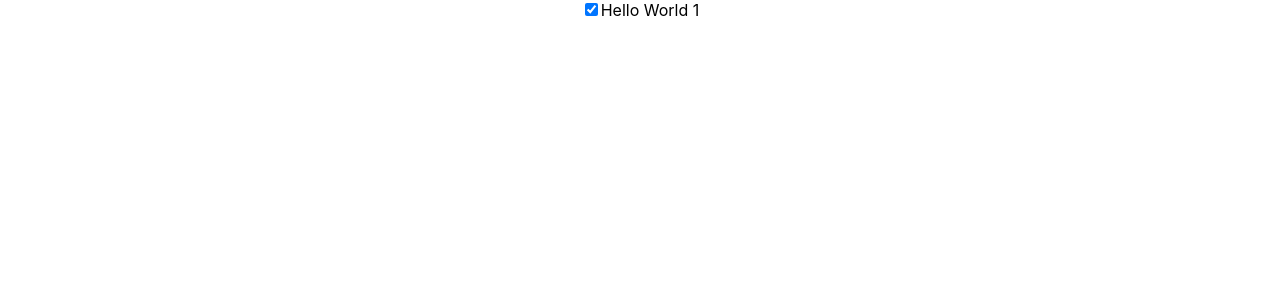
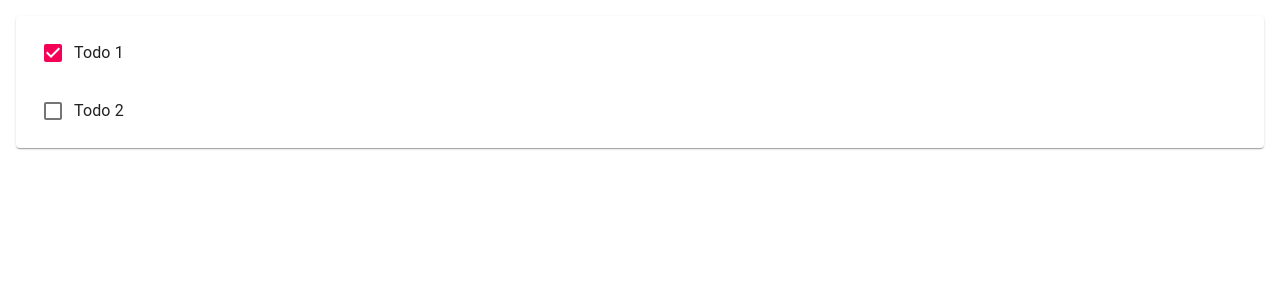
Before and after one commit to Jiwon-0326/todo-react-app, a React (Create React App) app: page / in a window 1280 px wide. Shown: the top 300 px of the page. Built offline with nearby package versions, Linux system fonts and the light colour scheme.

Commit message:
프론트 개발 8. React에서 리스트 렌더링하기

```diff
--- a/src/App.js
+++ b/src/App.js
@@ -1,20 +1,30 @@
 import './App.css';
 import React from 'react';
 import Todo from './Todo';
+import {Paper, List} from "@material-ui/core";
 
 class App extends React.Component {
   constructor(props) {
     super(props);
     this.state ={
-      item :{id:0, title:"Hello World 1 ", done:true },
+      items :[
+        {id:0, title:"Todo 1 ", done:true},
+        {id:1, title:"Todo 2 ", done:false},
+      ],
     };
   }
   render() {
-    return (
-      <div className="App">
-        <Todo item={this.state.item}/>
-      </div>
+    var todoItems = this.state.items.length >0 && (
+      <Paper style={{margin:16}}>
+        <List>
+          {this.state.items.map((item,idx)=>(
+            <Todo item={item} key={item.id}/>
+          ))}
+        </List>
+      </Paper>
     );
+
+    return <div className="App"> {todoItems} </div>;
   }
 }
 
--- a/src/Todo.js
+++ b/src/Todo.js
@@ -1,4 +1,5 @@
 import React from "react";
+import {ListItem, ListItemText, InputBase, Checkbox} from "@material-ui/core";
 
 class Todo extends React.Component {
     constructor(props) {
@@ -6,16 +7,22 @@ class Todo extends React.Component {
         this.state ={ item: props.item };
     }
     render() {
+        const item = this.state.item;
         return(
-            <div className="Todo">
-                <input
-                    type="checkbox"
-                    id={this.state.item.id}
-                    name={this.state.item.id}
-                    checked={this.state.item.done}
-                />
-                <label form={this.state.item.id}>{this.state.item.title}</label>
-            </div>
+            <ListItem>
+                <Checkbox checked={item.done}/>
+                <ListItemText>
+                    <InputBase
+                    inputProps={{"aria-label":"naked"}}
+                    type="text"
+                    id={item.id}
+                    name={item.id}
+                    value={item.title}
+                    multiline={true}
+                    fullWidth={true}
+                    />
+                </ListItemText>
+            </ListItem>
         );
     }
 }
```
Also changed, not shown: 1 other file (tests, documents, lock files or other folders).
